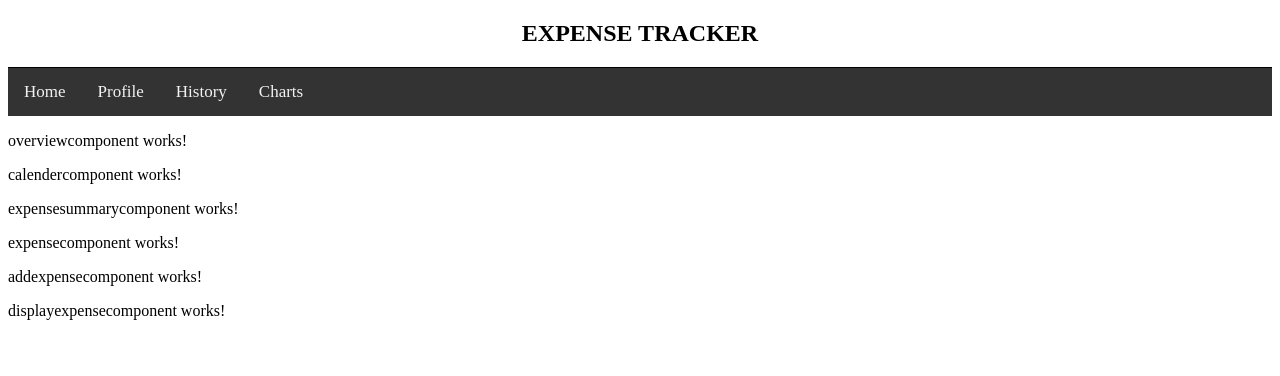
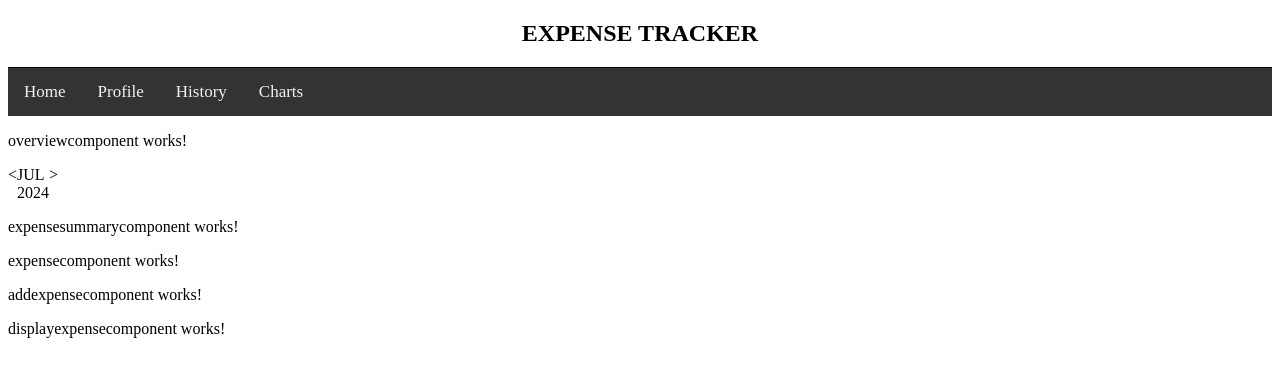
Before and after one commit to fiercearyan/expense-tracker, an Angular app in the folder expense-tracker/: page / in a window 1280 px wide. Shown: the top 376 px of the page. Built offline with nearby package versions, Linux system fonts and the light colour scheme.

Commit message:
calender component basic code

```diff
--- a/expense-tracker/src/app/calendercomponent/calendercomponent.component.css
+++ b/expense-tracker/src/app/calendercomponent/calendercomponent.component.css
@@ -0,0 +1,3 @@
+.calender {
+    display: flex;
+}
--- a/expense-tracker/src/app/calendercomponent/calendercomponent.component.html
+++ b/expense-tracker/src/app/calendercomponent/calendercomponent.component.html
@@ -1 +1,8 @@
-<p>calendercomponent works!</p>
+<div class="calender">
+    <div class="left-arrow">&lt;</div>
+    <div class="month-year">
+        <div class="month">JUL</div>
+        <div class="year">2024</div>
+    </div>
+    <div class="right-arrow">&gt;</div>
+</div>
```
Also changed, not shown: 1 other file (tests, documents, lock files or other folders).
